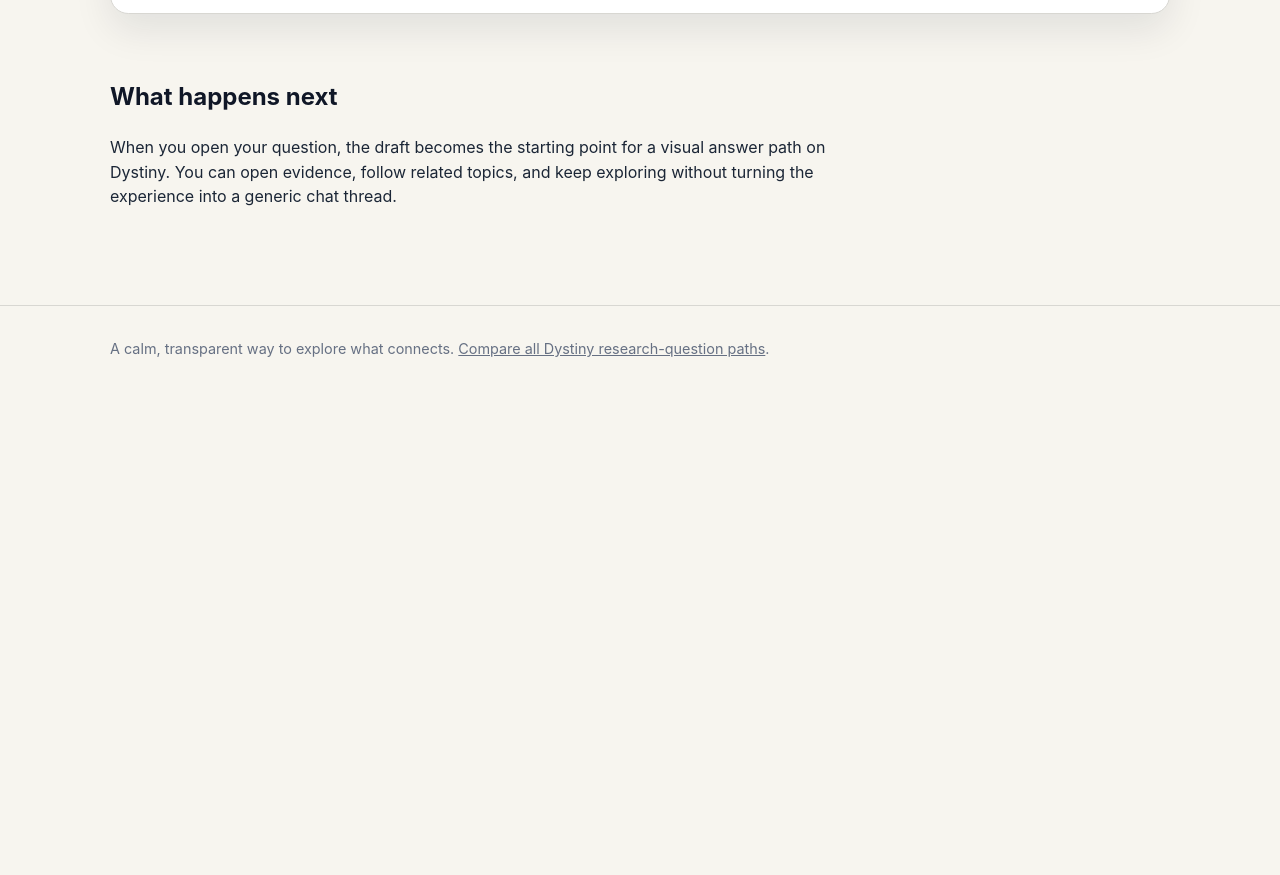
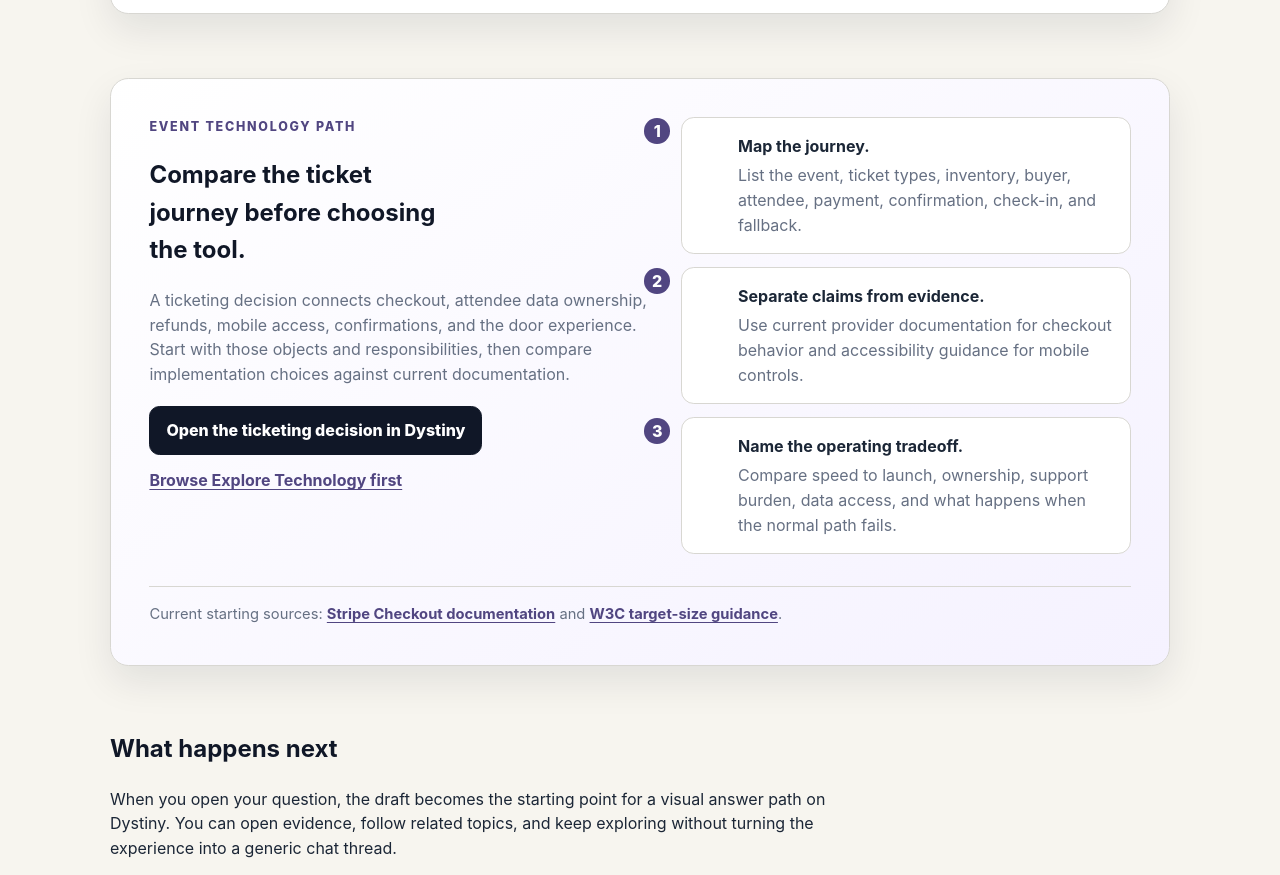
Before and after one commit to Evolved-Designs/dystiny-question-preflight, a website: page index.html in a window 1280 px wide. Shown: the part 2881-3756 px from the top of the page. Before the commit the page ends 3290 px from the top, so only its background shows below. Drawn offline with Linux system fonts and the light colour scheme.

Commit message:
Add event ticketing research path

```diff
--- a/index.html
+++ b/index.html
@@ -104,6 +104,24 @@
       </ol>
     </section>
 
+    <section class="event-path shell" aria-labelledby="event-heading">
+      <div>
+        <p class="eyebrow">Event technology path</p>
+        <h2 id="event-heading">Compare the ticket journey before choosing the tool.</h2>
+        <p>A ticketing decision connects checkout, attendee data ownership, refunds, mobile access, confirmations, and the door experience. Start with those objects and responsibilities, then compare implementation choices against current documentation.</p>
+        <div class="event-actions">
+          <a class="button" href="https://dystiny.com/answer/?q=Which%20tradeoffs%20matter%20when%20a%20small%20event%20team%20chooses%20a%20hosted%20ticket%20page%20versus%20an%20embedded%20checkout%3F%20Compare%20fees%2C%20attendee%20data%20ownership%2C%20refunds%2C%20mobile%20usability%2C%20confirmation%2C%20and%20door-entry%20fallback%20using%20current%20official%20documentation.&amp;utm_source=github_pages&amp;utm_medium=owned_tool&amp;utm_campaign=question_preflight&amp;utm_content=event_ticketing_decision">Open the ticketing decision in Dystiny</a>
+          <a href="https://dystiny.com/explore/technology/?utm_source=github_pages&amp;utm_medium=owned_tool&amp;utm_campaign=question_preflight&amp;utm_content=event_ticketing_explore">Browse Explore Technology first</a>
+        </div>
+      </div>
+      <ol class="event-steps">
+        <li><strong>Map the journey.</strong><span>List the event, ticket types, inventory, buyer, attendee, payment, confirmation, check-in, and fallback.</span></li>
+        <li><strong>Separate claims from evidence.</strong><span>Use current provider documentation for checkout behavior and accessibility guidance for mobile controls.</span></li>
+        <li><strong>Name the operating tradeoff.</strong><span>Compare speed to launch, ownership, support burden, data access, and what happens when the normal path fails.</span></li>
+      </ol>
+      <p class="event-sources">Current starting sources: <a href="https://docs.stripe.com/payments/checkout">Stripe Checkout documentation</a> and <a href="https://www.w3.org/WAI/WCAG22/Understanding/target-size-minimum.html">W3C target-size guidance</a>.</p>
+    </section>
+
     <section class="why shell">
       <h2>What happens next</h2>
       <p>When you open your question, the draft becomes the starting point for a visual answer path on Dystiny. You can open evidence, follow related topics, and keep exploring without turning the experience into a generic chat thread.</p>
--- a/styles.css
+++ b/styles.css
@@ -91,6 +91,18 @@
 .creative-steps li { position: relative; display: grid; gap: .25rem; padding: 1rem 1rem 1rem 3.5rem; border: 1px solid var(--line); border-radius: .8rem; background: #fcfbf8; counter-increment: creative-step; }
 .creative-steps li::before { content: counter(creative-step); position: absolute; margin-left: -2.35rem; display: grid; width: 1.6rem; height: 1.6rem; place-items: center; border-radius: 50%; background: var(--violet-dark); color: #fff; font-weight: 800; }
 .creative-steps span { color: var(--muted); }
+.event-path { display: grid; grid-template-columns: 1fr .9fr; gap: 2rem; margin-bottom: 4rem; padding: clamp(1.5rem, 4vw, 2.4rem); border: 1px solid var(--line); border-radius: 1.15rem; background: linear-gradient(145deg, #fff 0%, #f5f2ff 100%); box-shadow: 0 16px 38px rgba(16,23,39,.09); }
+.event-path .eyebrow { color: var(--violet-dark); }
+.event-path h2 { max-width: 18ch; color: var(--night); }
+.event-path p { color: var(--muted); }
+.event-actions { display: flex; flex-wrap: wrap; gap: .8rem 1rem; align-items: center; margin-top: 1.2rem; }
+.event-actions > a:not(.button) { color: var(--violet-dark); font-weight: 750; text-underline-offset: .18em; }
+.event-steps { display: grid; gap: .8rem; margin: 0; padding: 0; list-style: none; counter-reset: event-step; }
+.event-steps li { position: relative; display: grid; gap: .25rem; padding: 1rem 1rem 1rem 3.5rem; border: 1px solid var(--line); border-radius: .8rem; background: #fff; counter-increment: event-step; }
+.event-steps li::before { content: counter(event-step); position: absolute; margin-left: -2.35rem; display: grid; width: 1.6rem; height: 1.6rem; place-items: center; border-radius: 50%; background: var(--violet-dark); color: #fff; font-weight: 800; }
+.event-steps span { color: var(--muted); }
+.event-sources { grid-column: 1 / -1; margin: 0; padding-top: 1rem; border-top: 1px solid var(--line); font-size: .92rem; }
+.event-sources a { color: var(--violet-dark); font-weight: 750; text-underline-offset: .18em; }
 .why { padding-bottom: 5rem; }
 footer { padding: 2rem 0 3rem; border-top: 1px solid var(--line); color: var(--muted); font-size: .9rem; }
 
@@ -98,7 +110,7 @@
   .workspace { grid-template-columns: 1fr; }
   .example-grid { grid-template-columns: 1fr; }
   .evidence-choice { grid-template-columns: 1fr; }
-  .creative-path { grid-template-columns: 1fr; }
+  .creative-path, .event-path { grid-template-columns: 1fr; }
   .nav { align-items: flex-start; flex-direction: column; }
 }
 
```
Also changed, not shown: tests/check-files.mjs (+6 -0 lines).
